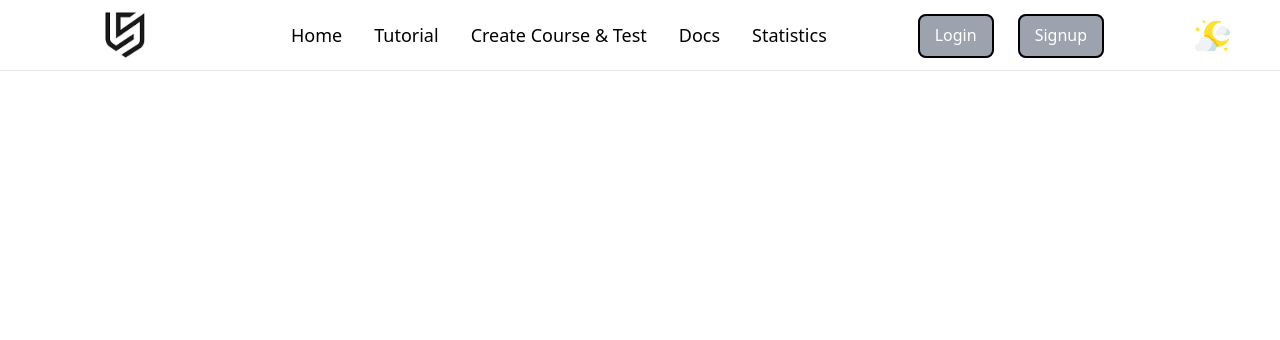
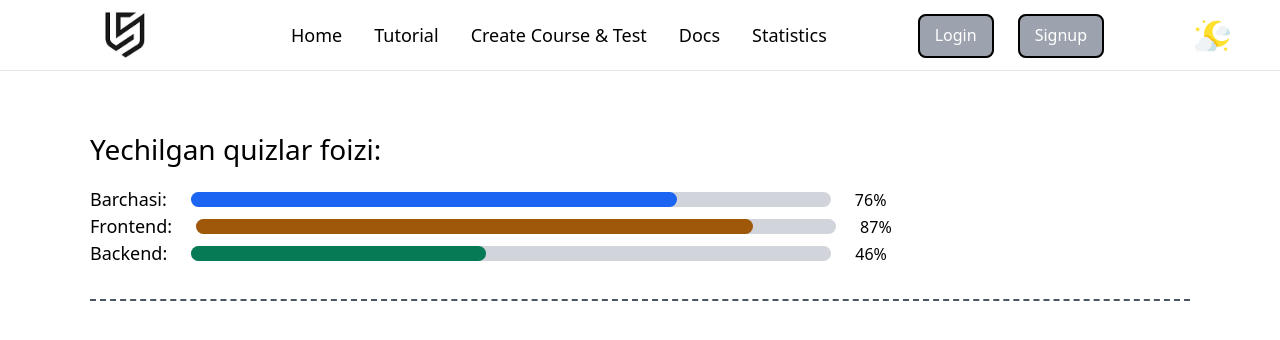
Before and after one commit to ammoriddin/LSAI, a React (Vite) app: page /statistics in a window 1280 px wide. Shown: the top 340 px of the page. Built offline with nearby package versions, Linux system fonts and the light colour scheme.

Commit message:
Create statistics page and statistics line section

```diff
--- a/src/App.jsx
+++ b/src/App.jsx
@@ -7,6 +7,7 @@ import Home from './containers/home/main';
 import CCAT from './containers/ccat/main';
 import DocsPage from './containers/docs/main';
 import Tdoc from './containers/tdoc/main';
+import Statistics from './containers/statistics/main';
 
 function App() {
   return (
@@ -24,6 +25,7 @@ function App() {
         <Route path='/ccat' element={<CCAT />} />
         <Route path='/docs' element={<DocsPage />} />
         <Route path='/docs/user/:id/doc/:id' element={<Tdoc />} />
+        <Route path='/statistics' element={<Statistics />} />
       </Routes>
     </Router>
   )
--- /dev/null
+++ b/src/components/statistics/statistics-line.jsx
@@ -0,0 +1,42 @@
+import React, { useState } from 'react'
+
+export default function StatisticsLine() {
+    const [statistics, setStatistics] = useState(true)
+
+    if (statistics === false ) {
+        return (
+            <div className='text-[30px] font-[500]'>
+                Sizda natijalar yo'q
+            </div>
+        )
+    }
+
+    return (
+        <div className='w-full border-b-[2px] border-gray-600 border-dashed pb-8'>
+            <p className='mb-4 text-[28px] font-[500]'>Yechilgan quizlar foizi:</p>
+                <div className='flex items-center gap-6'>
+                    <span className='font-[500] text-[18px]'>Barchasi: </span>
+                    <div className='w-[50vw] relative h-[15px] rounded-xl bg-gray-300'>
+                        <span className='absolute top-0 h-full w-[76%] bg-blue-600 rounded-xl'></span>
+                    </div>
+                    <span className='font-[500]'>76%</span>
+                </div>
+
+                <div className='flex items-center gap-6'>
+                    <span className='font-[500] text-[18px]'>Frontend: </span>
+                    <div className='w-[50vw] relative h-[15px] rounded-xl bg-gray-300'>
+                        <span className='absolute top-0 h-full w-[87%] bg-yellow-600 rounded-xl'></span>
+                    </div>
+                    <span className='font-[500]'>87%</span>
+                </div>
+
+                <div className='flex items-center gap-6'>
+                    <span className='font-[500] text-[18px]'>Backend: </span>
+                    <div className='w-[50vw] relative h-[15px] rounded-xl bg-gray-300'>
+                        <span className='absolute top-0 h-full w-[46%] bg-green-600 rounded-xl'></span>
+                    </div>
+                    <span className='font-[500]'>46%</span>
+                </div>
+        </div>
+    )
+}
--- a/src/containers/navbar/navbar.jsx
+++ b/src/containers/navbar/navbar.jsx
@@ -27,7 +27,7 @@ export default function Navbar() {
                 <Link to={'/docs'}>Docs</Link>
             </li>
             <li>
-                <Link>Statistics</Link>
+                <Link to={'/statistics'}>Statistics</Link>
             </li>
         </ul>
         <ul className='flex gap-6'>
--- /dev/null
+++ b/src/containers/statistics/main.jsx
@@ -0,0 +1,12 @@
+import React from 'react'
+import StatisticsLine from '../../components/statistics/statistics-line'
+
+export default function Statistics() {
+  return (
+    <section>
+        <div className='container'>
+            <StatisticsLine />
+        </div>
+    </section>
+  )
+}
```
